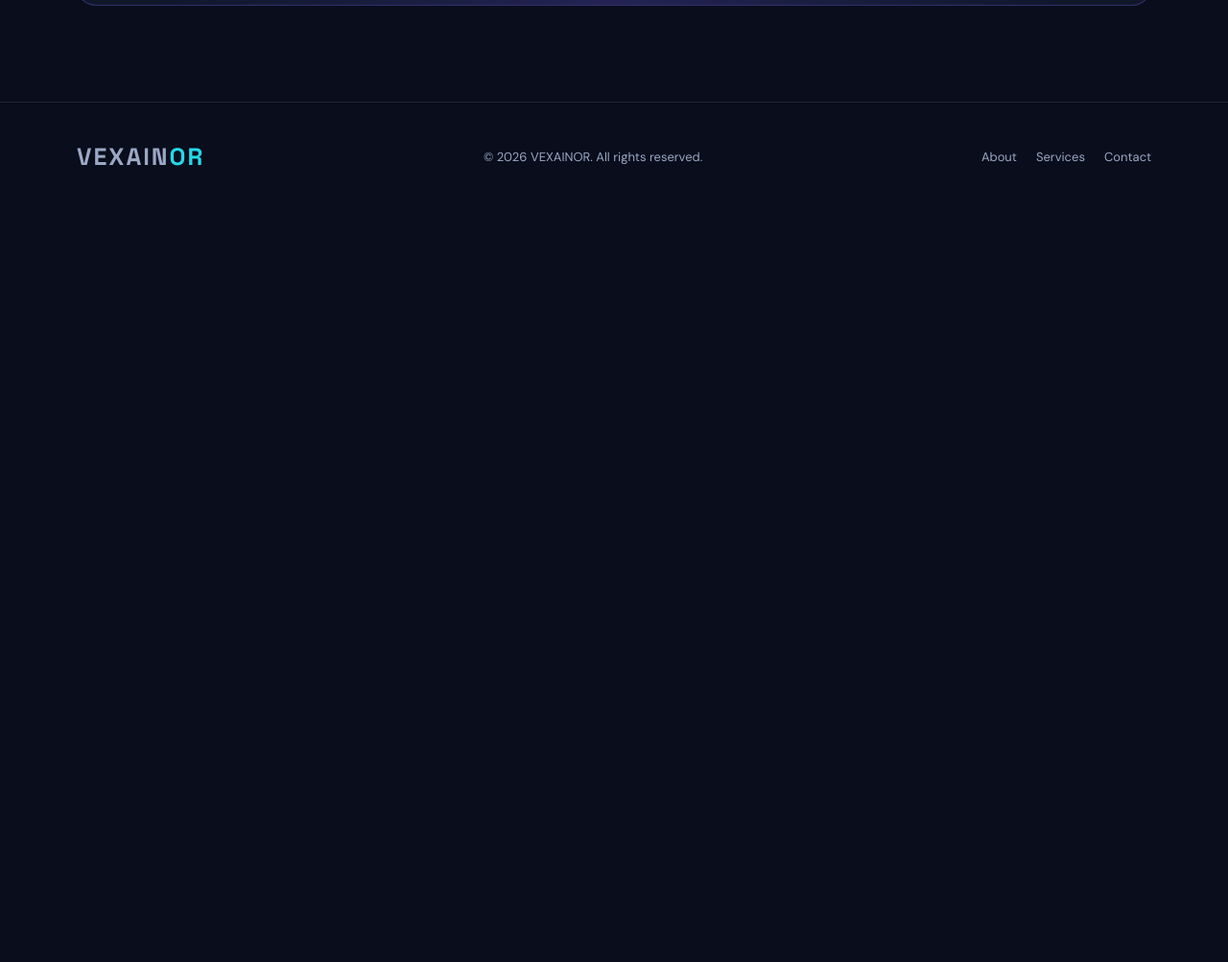
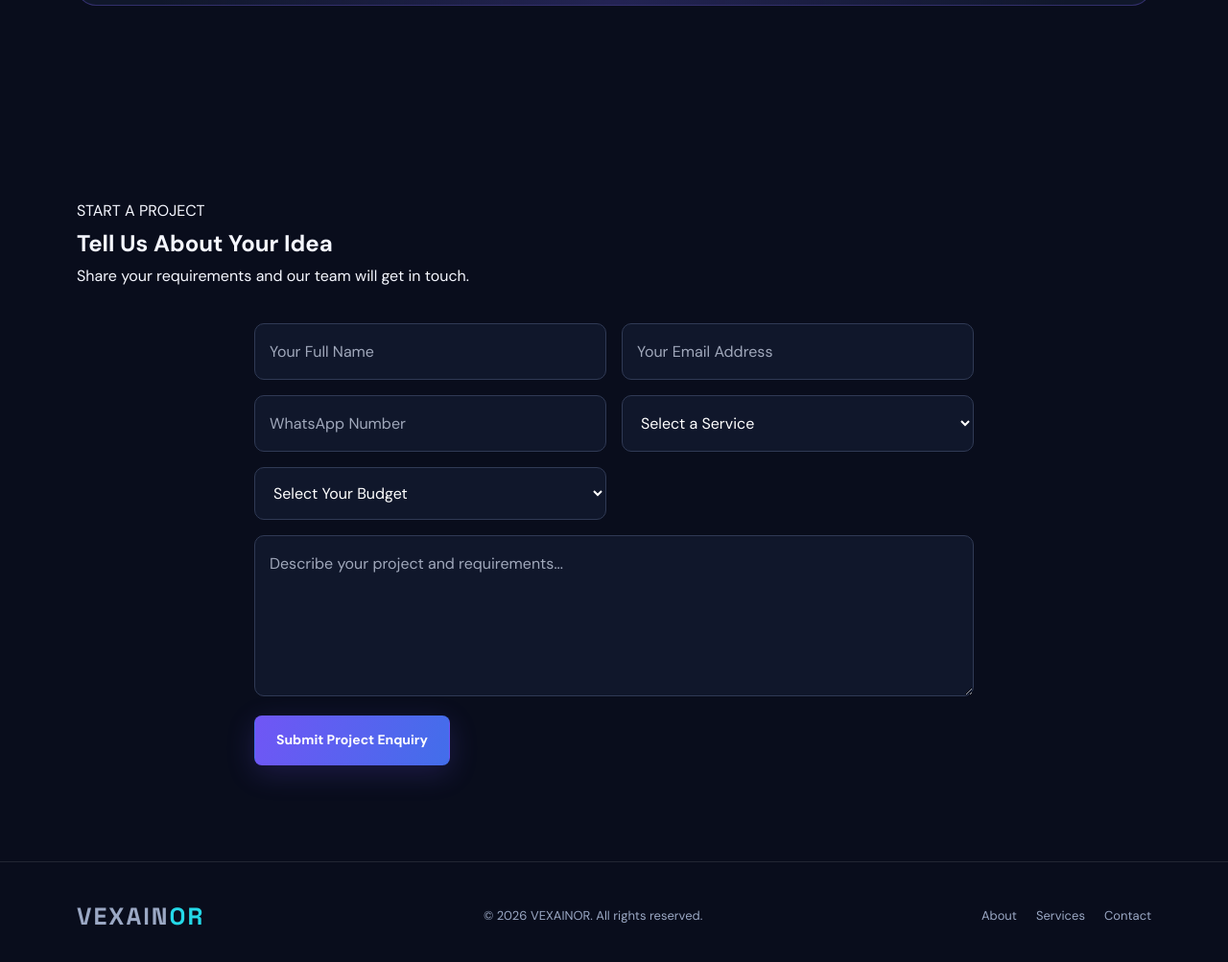
Before and after one commit to sujen-shaikh/vexainor-website, a plain HTML site: page index.html in a window 1280 px wide. Shown: the part 4589-5592 px from the top of the page at 96% size. Before the commit the page ends 4809 px from the top, so only its background shows below. Drawn offline with Linux system fonts and the light colour scheme.

Commit message:
Add client enquiry form

```diff
--- a/index.html
+++ b/index.html
@@ -708,6 +708,111 @@
     </div>
   </section>
 
+<section class="section" id="enquiry">
+  <div class="container">
+    <div class="section-heading">
+      <span>START A PROJECT</span>
+      <h2>Tell Us About Your Idea</h2>
+      <p>Share your requirements and our team will get in touch.</p>
+    </div>
+
+    <form
+      action="https://formsubmit.co/vexainor.official@gmail.com"
+      method="POST"
+      class="enquiry-form"
+    >
+      <input type="hidden" name="_subject"
+        value="New VEXAINOR Client Enquiry">
+
+      <input type="text" name="_honey"
+        style="display:none">
+
+      <div class="form-grid">
+        <input type="text" name="Name"
+          placeholder="Your Full Name" required>
+
+        <input type="email" name="Email"
+          placeholder="Your Email Address" required>
+
+        <input type="tel" name="WhatsApp"
+          placeholder="WhatsApp Number" required>
+
+        <select name="Service" required>
+          <option value="">Select a Service</option>
+          <option>Website Development</option>
+          <option>Custom Software Development</option>
+          <option>AI & Automation</option>
+          <option>Mobile Application</option>
+          <option>UI/UX Design</option>
+          <option>Maintenance & Support</option>
+        </select>
+
+        <select name="Budget" required>
+          <option value="">Select Your Budget</option>
+          <option>Below ₹5,000</option>
+          <option>₹5,000 – ₹15,000</option>
+          <option>₹15,000 – ₹50,000</option>
+          <option>₹50,000 – ₹1,00,000</option>
+          <option>Above ₹1,00,000</option>
+          <option>Not decided yet</option>
+        </select>
+
+        <textarea name="Project Details"
+          placeholder="Describe your project and requirements..."
+          rows="5" required></textarea>
+      </div>
+
+      <button type="submit" class="btn btn-primary">
+        Submit Project Enquiry
+      </button>
+    </form>
+  </div>
+</section>
+
+<style>
+.enquiry-form {
+  max-width: 750px;
+  margin: 35px auto 0;
+}
+.form-grid {
+  display: grid;
+  grid-template-columns: 1fr 1fr;
+  gap: 16px;
+}
+.enquiry-form input,
+.enquiry-form select,
+.enquiry-form textarea {
+  width: 100%;
+  padding: 15px;
+  border: 1px solid #303a55;
+  border-radius: 10px;
+  background: #10172b;
+  color: white;
+  font: inherit;
+}
+.enquiry-form textarea {
+  grid-column: 1 / -1;
+  resize: vertical;
+}
+.enquiry-form input::placeholder,
+.enquiry-form textarea::placeholder {
+  color: #a0a8bb;
+}
+.enquiry-form button {
+  margin-top: 20px;
+  cursor: pointer;
+}
+@media(max-width:600px) {
+  .form-grid {
+    grid-template-columns: 1fr;
+  }
+  .enquiry-form textarea {
+    grid-column: auto;
+  }
+}
+</style>
+
+
 </main>
 
 <footer>
```
